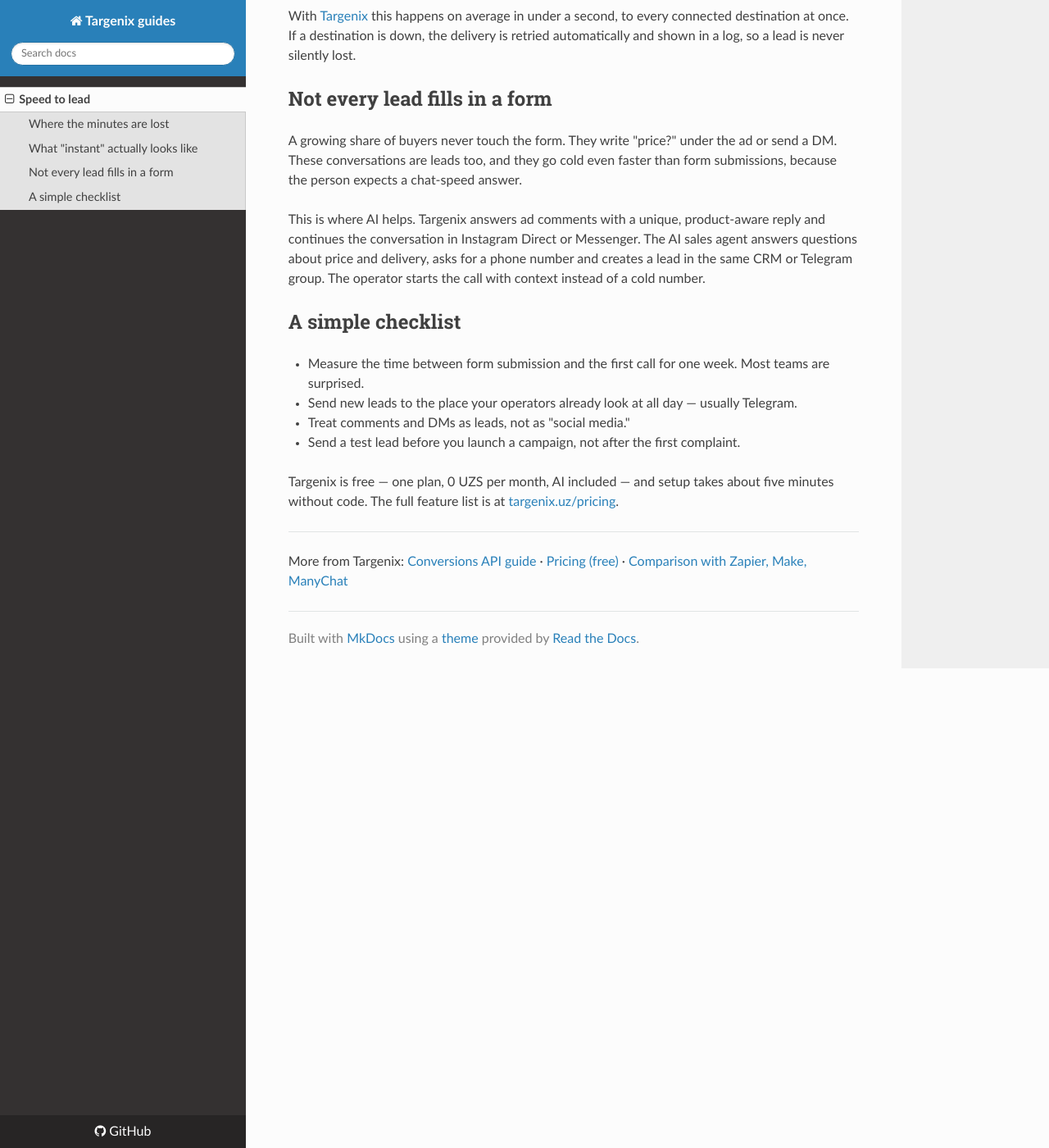
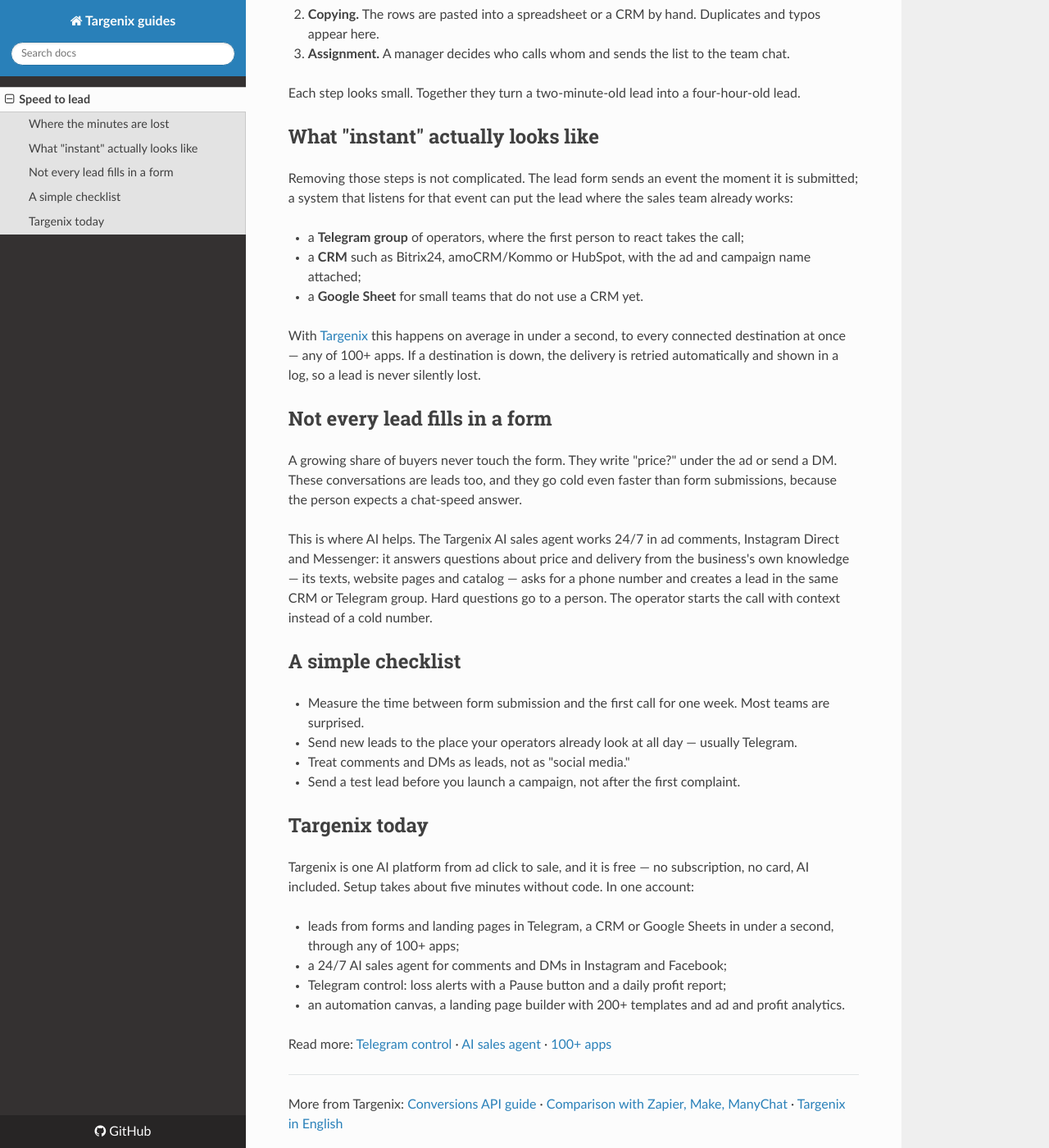
Before and after one commit to Xuseyinoff/targenix-guides, an MkDocs documentation site: the page built from docs/index.md, in a window 1280 px wide and 1400 px high, scrolled down 925 px. Shown: the whole window at 82% size. Built offline with MkDocs 1.6.1, drawn with Linux system fonts in a browser that asks for light colours; nearby versions of some CDN libraries.

Commit message:
Speed-to-lead guide: Targenix as one AI platform, white cover
Co-Authored-By: Claude Opus 5.5 (1M context) <noreply@anthropic.com>
Claude-Session: https://claude.ai/code/session_015LvWkNX9TXjMxZei1MzoZK

```diff
--- a/docs/index.md
+++ b/docs/index.md
@@ -1,4 +1,6 @@
 # Speed to lead: why the first five minutes decide a Facebook lead
+
+![Speed to lead: the first five minutes decide a Facebook lead — Targenix](img/cover.png)
 
 Every media buyer in Tashkent has heard the same complaint from a sales team: "the leads are bad." Very often the leads are fine. They are simply old by the time anyone calls.
 
@@ -22,13 +24,13 @@ Removing those steps is not complicated. The lead form sends an event the moment
 - a **CRM** such as Bitrix24, amoCRM/Kommo or HubSpot, with the ad and campaign name attached;
 - a **Google Sheet** for small teams that do not use a CRM yet.
 
-With [Targenix](https://targenix.uz) this happens on average in under a second, to every connected destination at once. If a destination is down, the delivery is retried automatically and shown in a log, so a lead is never silently lost.
+With [Targenix](https://targenix.uz/en) this happens on average in under a second, to every connected destination at once — any of 100+ apps. If a destination is down, the delivery is retried automatically and shown in a log, so a lead is never silently lost.
 
 ## Not every lead fills in a form
 
 A growing share of buyers never touch the form. They write "price?" under the ad or send a DM. These conversations are leads too, and they go cold even faster than form submissions, because the person expects a chat-speed answer.
 
-This is where AI helps. Targenix answers ad comments with a unique, product-aware reply and continues the conversation in Instagram Direct or Messenger. The AI sales agent answers questions about price and delivery, asks for a phone number and creates a lead in the same CRM or Telegram group. The operator starts the call with context instead of a cold number.
+This is where AI helps. The Targenix AI sales agent works 24/7 in ad comments, Instagram Direct and Messenger: it answers questions about price and delivery from the business's own knowledge — its texts, website pages and catalog — asks for a phone number and creates a lead in the same CRM or Telegram group. Hard questions go to a person. The operator starts the call with context instead of a cold number.
 
 ## A simple checklist
 
@@ -37,8 +39,17 @@ This is where AI helps. Targenix answers ad comments with a unique, product-awar
 - Treat comments and DMs as leads, not as "social media."
 - Send a test lead before you launch a campaign, not after the first complaint.
 
-Targenix is free — one plan, 0 UZS per month, AI included — and setup takes about five minutes without code. The full feature list is at [targenix.uz/pricing](https://targenix.uz/pricing).
+## Targenix today
+
+Targenix is one AI platform from ad click to sale, and it is free — no subscription, no card, AI included. Setup takes about five minutes without code. In one account:
+
+- leads from forms and landing pages in Telegram, a CRM or Google Sheets in under a second, through any of 100+ apps;
+- a 24/7 AI sales agent for comments and DMs in Instagram and Facebook;
+- Telegram control: loss alerts with a Pause button and a daily profit report;
+- an automation canvas, a landing page builder with 200+ templates and ad and profit analytics.
+
+Read more: [Telegram control](https://targenix.uz/en/features/telegram-bot) · [AI sales agent](https://targenix.uz/en/features/ai-sales-agent) · [100+ apps](https://targenix.uz/en/integrations)
 
 ---
 
-More from Targenix: [Conversions API guide](https://xuseyinoff.github.io/targenix-guides/) · [Pricing (free)](https://targenix.uz/pricing) · [Comparison with Zapier, Make, ManyChat](https://targenix.uz/tools)
+More from Targenix: [Conversions API guide](https://xuseyinoff.github.io/targenix-guides/) · [Comparison with Zapier, Make, ManyChat](https://targenix.uz/en/tools) · [Targenix in English](https://targenix.uz/en)
```
Also changed, not shown: docs/img/cover.png (added).
